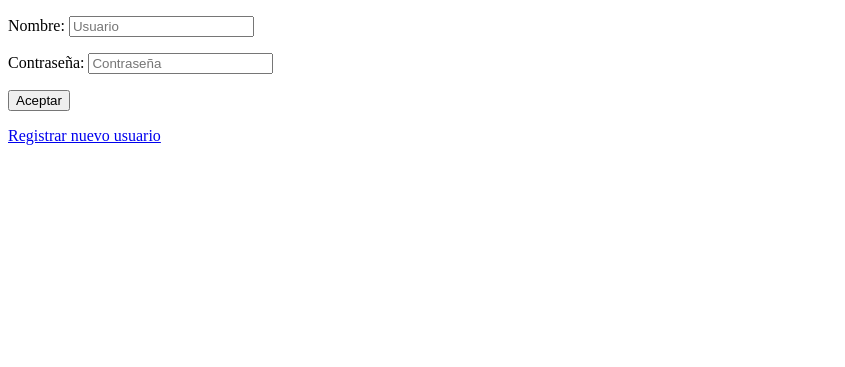
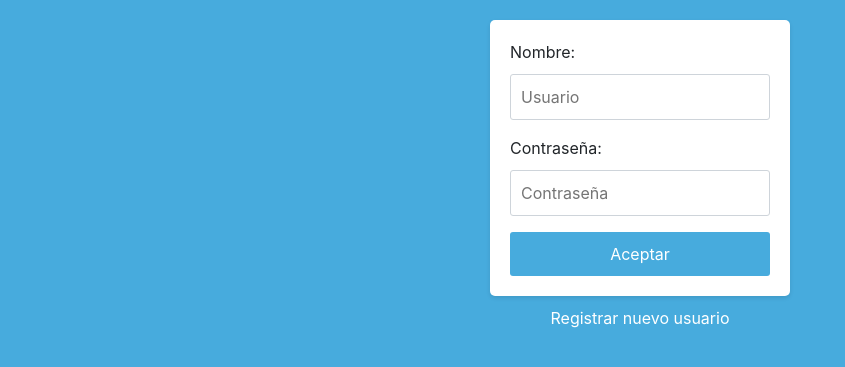
Before and after one commit to samuelgalan99/PROYECTO-IAW, a PHP site: page / in a window 1280 px wide. Shown: the top 367 px of the page, without its empty margins (0-845 px from the left). Run offline with PHP 8.4, Linux system fonts and the light colour scheme.

Commit message:
Añado codigo css y boostrap

```diff
--- a/index.php
+++ b/index.php
@@ -4,15 +4,72 @@
     <meta charset="UTF-8">
     <meta http-equiv="X-UA-Compatible" content="IE=edge">
     <meta name="viewport" content="width=device-width, initial-scale=1.0">
-    <title>Insertar</title>
+    <title>Iniciar sesión</title>
+    <link rel="stylesheet" href="https://stackpath.bootstrapcdn.com/bootstrap/4.5.0/css/bootstrap.min.css">
+    <style>
+           body {
+            background-color: #47ABDD;
+            padding: 20px;
+        }
+        form {
+            max-width: 300px;
+            margin: 0 auto;
+            background-color: #fff;
+            padding: 20px;
+            border-radius: 5px;
+            box-shadow: 0 2px 4px rgba(0, 0, 0, 0.1);
+        }
+        form label {
+            display: block;
+            margin-bottom: 10px;
+        }
+        form input[type="password"] {
+            width: 100%;
+            padding: 10px;
+            border: 1px solid #ced4da;
+            border-radius: 3px;
+        }
+        form input[type="text"] {
+            width: 100%;
+            padding: 10px;
+            border: 1px solid #ced4da;
+            border-radius: 3px;
+        }
+        form input[type="submit"] {
+            width: 100%;
+            padding: 10px;
+            background-color: #47ABDD;
+            color: #fff;
+            border: none;
+            border-radius: 3px;
+            cursor: pointer;
+        }
+        form input[type="submit"]:hover {
+            background-color: #DB7CD8;
+        }
+        .text-center {
+            text-align: center;
+        }
+        p.register-link {
+            margin-top: 10px;
+        }
+        p.register-link a {
+            color: #FFFFFF ;
+            text-decoration: none;
+        }
+        p.register-link a:hover {
+            text-decoration: underline;
+        }
+    </style>
 </head>
-    <body>
-        <form action="login.php" method="post">
-            <p><label >Nombre: <input type="text" name="usuario" placeholder="Usuario" required></label></p>
-            <p><label >Contraseña: <input type="password" name="contraseña" placeholder="Contraseña" required></label></p>
-            <input type="submit" value="Aceptar">
+<body>
+    <form action="login.php" method="post">
+        <p><label for="usuario">Nombre: </label><input type="text" name="usuario" id="usuario" placeholder="Usuario" required></p>
+        <p><label for="contraseña">Contraseña: </label><input type="password" name="contraseña" id="contraseña" placeholder="Contraseña" required></p>
+        <input type="submit" value="Aceptar">
+    </form>
+    <p class="text-center register-link"><a href="registrar.php">Registrar nuevo usuario</a></p>
 
-        </form>
-        <p><a href="registrar.php">Registrar nuevo usuario</a></p>
-    </body>
+    <script src="https://stackpath.bootstrapcdn.com/bootstrap/4.5.0/js/bootstrap.min.js"></script>
+</body>
 </html>
```
